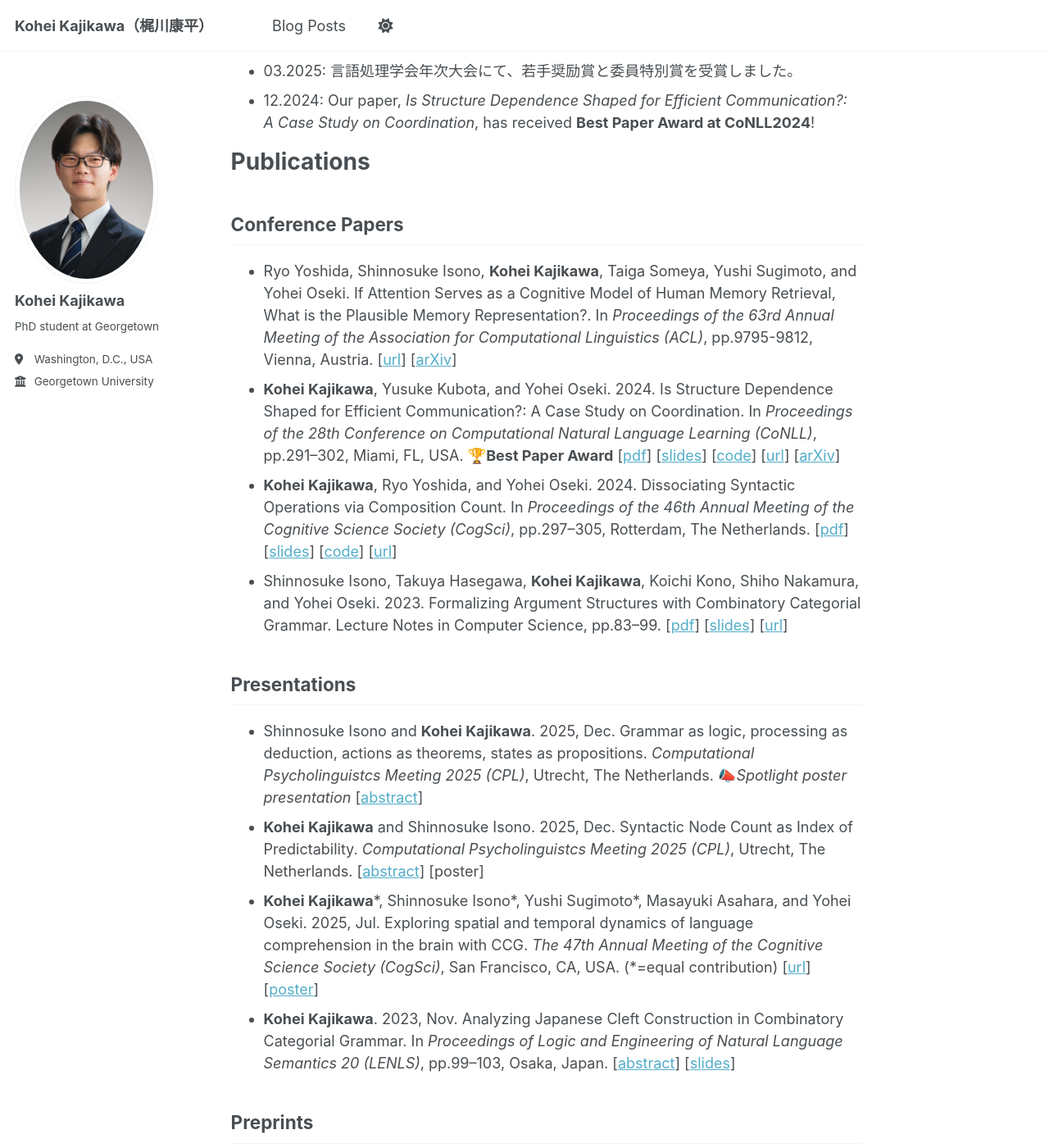
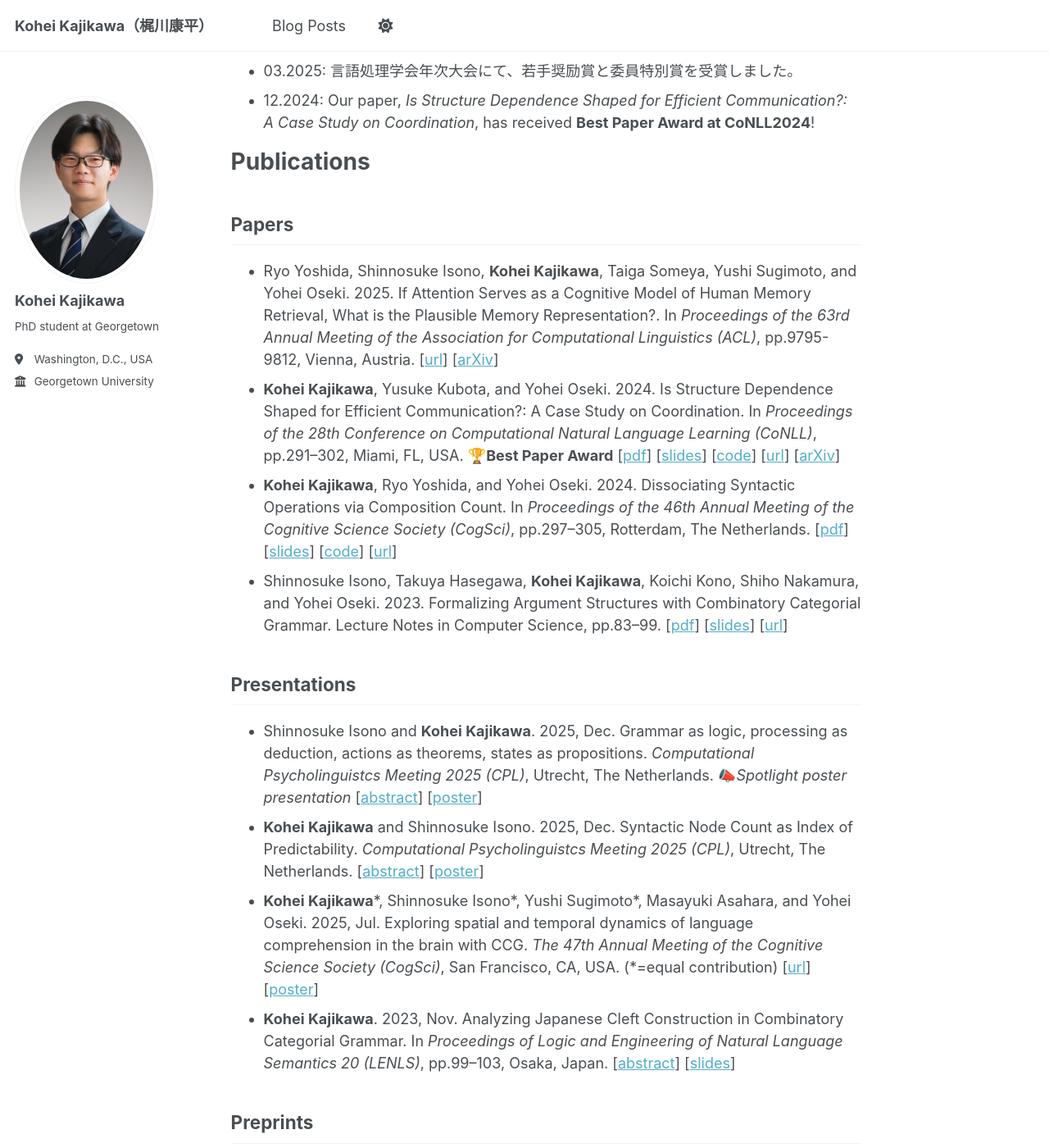
Before and after one commit to kohei-kaji/kohei-kaji.github.io, a Jekyll site: the page built from _pages/about.md, in a window 1280 px wide and 1400 px high, scrolled down 756 px. Shown: the whole window at 82% size. Built offline with Jekyll 4.4.1, drawn with Linux system fonts in a browser that asks for light colours; some of the changed text lies outside the part shown.

Commit message:
Add cpl posters

```diff
--- a/_pages/about.md
+++ b/_pages/about.md
@@ -35,9 +35,9 @@ News
 Publications
 ======
 
-Conference Papers
+Papers
 ------
-- Ryo Yoshida, Shinnosuke Isono, **Kohei Kajikawa**, Taiga Someya, Yushi Sugimoto, and Yohei Oseki. If Attention Serves as a Cognitive Model of Human Memory Retrieval, What is the Plausible Memory Representation?. In *Proceedings of the 63rd Annual Meeting of the Association for Computational Linguistics (ACL)*, pp.9795-9812, Vienna, Austria.
+- Ryo Yoshida, Shinnosuke Isono, **Kohei Kajikawa**, Taiga Someya, Yushi Sugimoto, and Yohei Oseki. 2025. If Attention Serves as a Cognitive Model of Human Memory Retrieval, What is the Plausible Memory Representation?. In *Proceedings of the 63rd Annual Meeting of the Association for Computational Linguistics (ACL)*, pp.9795-9812, Vienna, Austria.
 [[url](https://aclanthology.org/2025.acl-long.483/)]
 [[arXiv](https://arxiv.org/abs/2502.11469)]
 - **Kohei Kajikawa**, Yusuke Kubota, and Yohei Oseki. 2024. Is Structure Dependence Shaped for Efficient Communication?: A Case Study on Coordination. In *Proceedings of the 28th Conference on Computational Natural Language Learning (CoNLL)*, pp.291–302, Miami, FL, USA. 🏆**Best Paper Award**
@@ -60,9 +60,10 @@ Presentations
 ------
 - Shinnosuke Isono and **Kohei Kajikawa**. 2025, Dec. Grammar as logic, processing as deduction, actions as theorems, states as propositions. *Computational Psycholinguistcs Meeting 2025 (CPL)*, Utrecht, The Netherlands. 📣*Spotlight poster presentation*
 [[abstract](/files/papers/isono_kajikawa_cpl2025.pdf)]
+[[poster](/files/posters/251219_CPL2025.pdf)]
 - **Kohei Kajikawa** and Shinnosuke Isono. 2025, Dec. Syntactic Node Count as Index of Predictability. *Computational Psycholinguistcs Meeting 2025 (CPL)*, Utrecht, The Netherlands.
 [[abstract](/files/papers/kajikawa_isono_cpl2025.pdf)]
-[poster]
+[[poster](/files/posters/251218_CPL2025.pdf)]
 - **Kohei Kajikawa**\*, Shinnosuke Isono\*, Yushi Sugimoto\*, Masayuki Asahara, and Yohei Oseki. 2025, Jul. Exploring spatial and temporal dynamics of language comprehension in the brain with CCG. *The 47th Annual Meeting of the Cognitive Science Society (CogSci)*, San Francisco, CA, USA. (\*=equal contribution)
 [[url](https://escholarship.org/uc/item/4664w947)]
 [[poster](https://underline.io/events/489/posters/20440/poster/119339-p1-i-84-exploring-spatial-and-temporal-dynamics-of-language-comprehension-in-the-brain-with-ccg)]
```
Also changed, not shown: other parts of _pages/about.md (+1 -2 lines), 4 other files.
